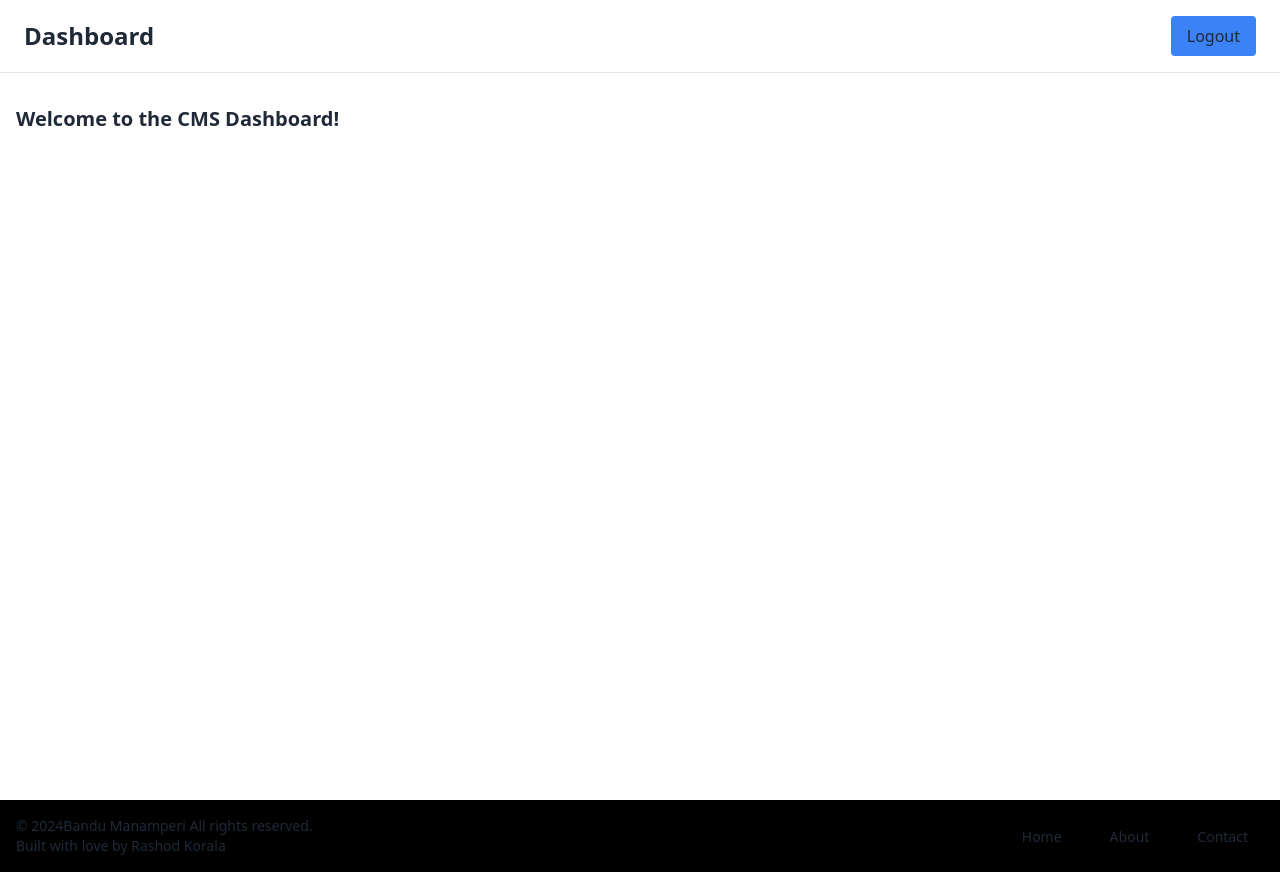
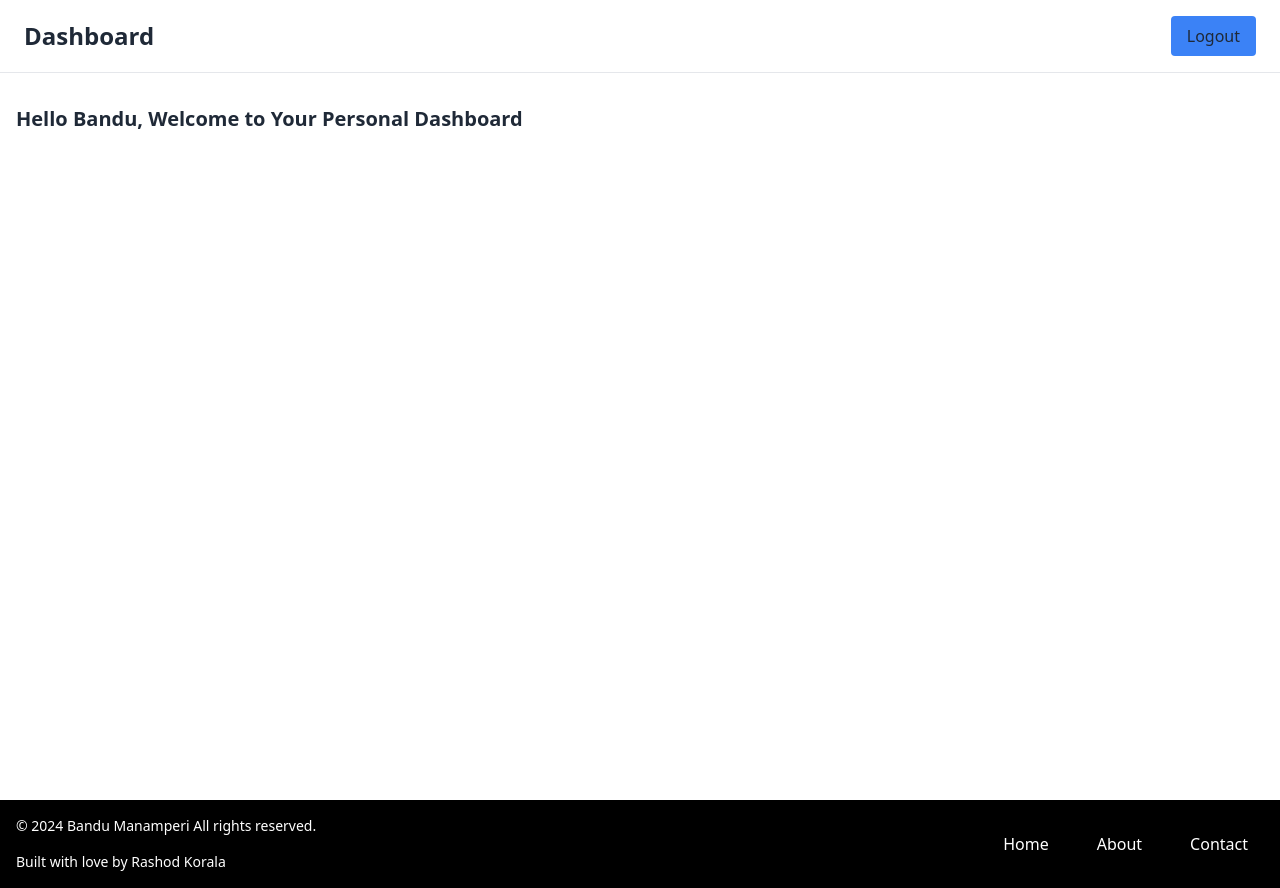
Before and after one commit to rashodkorala/bandumanamperi, a Next.js app: page / in a window 1280 px wide. Built offline with nearby package versions, Linux system fonts and the light colour scheme; no server answers; sample sign-in values are in the browser's storage.

Commit message:
Update dashboard content and footer links

```diff
--- a/pages/index.tsx
+++ b/pages/index.tsx
@@ -5,7 +5,7 @@ import LoginPage from "../src/Components/LoginPage";
 
 export default function Home() {
   return (
-    <div className="h-screen">
+    <div className="">
      <DashBoardMain />
     </div>
   );
--- a/src/Components/DashBoardMain.tsx
+++ b/src/Components/DashBoardMain.tsx
@@ -32,7 +32,7 @@ const DashboardMain: React.FC = () => {
     };
 
     return (
-        <div className="h-screen">
+        <div className="min-h-screen">
             <div className="flex justify-between items-center py-4 px-6 border-b border-gray-200 dark:border-gray-900">
                 <h1 className="text-2xl font-semibold">Dashboard</h1>
                 <button
@@ -43,7 +43,7 @@ const DashboardMain: React.FC = () => {
                 </button>
             </div>
             <div className="container mx-auto py-8 px-4">
-                <h2 className="text-xl font-semibold mb-4">Welcome to the CMS Dashboard!</h2>
+                <h2 className="text-xl font-semibold mb-4">Hello Bandu, Welcome to Your Personal Dashboard</h2>
                 {/* Your dashboard content goes here */}
             </div>
         </div>
--- a/src/Components/Footer.tsx
+++ b/src/Components/Footer.tsx
@@ -1,27 +1,33 @@
-import exp from 'constants'
 import React from 'react'
+import Link from 'next/link'
 
 type Props = {}
 
 const Footer = (props: Props) => {
   return (
-    <footer className="bg-black dark:text-systemGray py-4">
+    <footer className="bg-black dark:text-systemGray text-white py-4">
     <div className="container mx-auto px-4">
       <div className="flex justify-between items-center">
-        <div>
-          <p className="text-sm">&copy; {new Date().getFullYear()}Bandu Manamperi All rights reserved.</p>
+        <div className='flex flex-col gap-4'>
+          <p className="text-sm">&copy; {new Date().getFullYear()} Bandu Manamperi All rights reserved.</p>
           <p className="text-sm">Built with love by Rashod Korala</p>
         </div>
         <div>
           <ul className="flex space-x-4">
             <li>
-              <a href="#" className="text-sm hover:text-gray-300">Home</a>
+             <Link href="/">
+             Home
+              </Link>
             </li>
             <li>
-              <a href="#" className="text-sm hover:text-gray-300">About</a>
+              <Link href="/about">
+              About
+              </Link>
             </li>
             <li>
-              <a href="#" className="text-sm hover:text-gray-300">Contact</a>
+              <Link href="/contact">
+              Contact
+              </Link>
             </li>
           </ul>
         </div>
```
